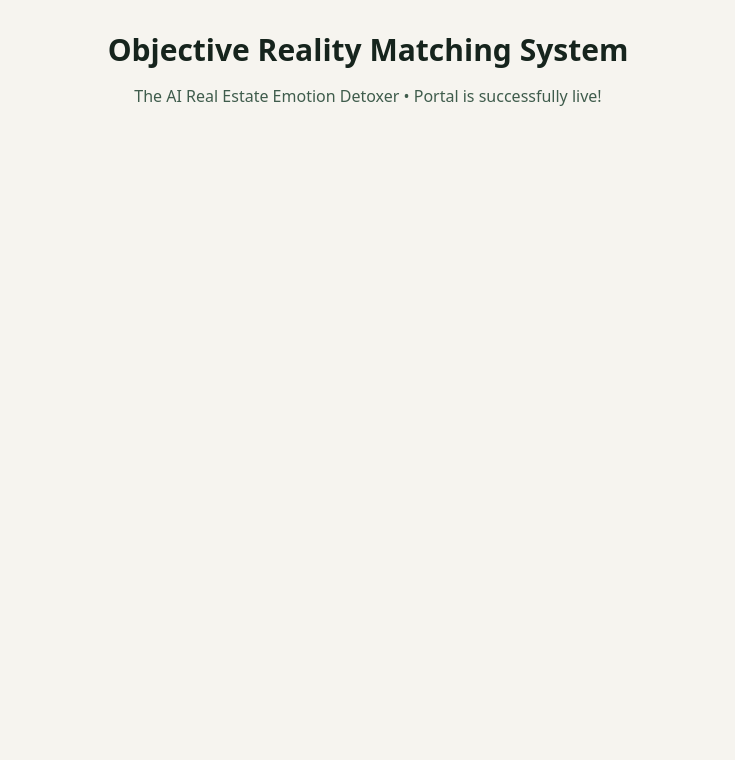
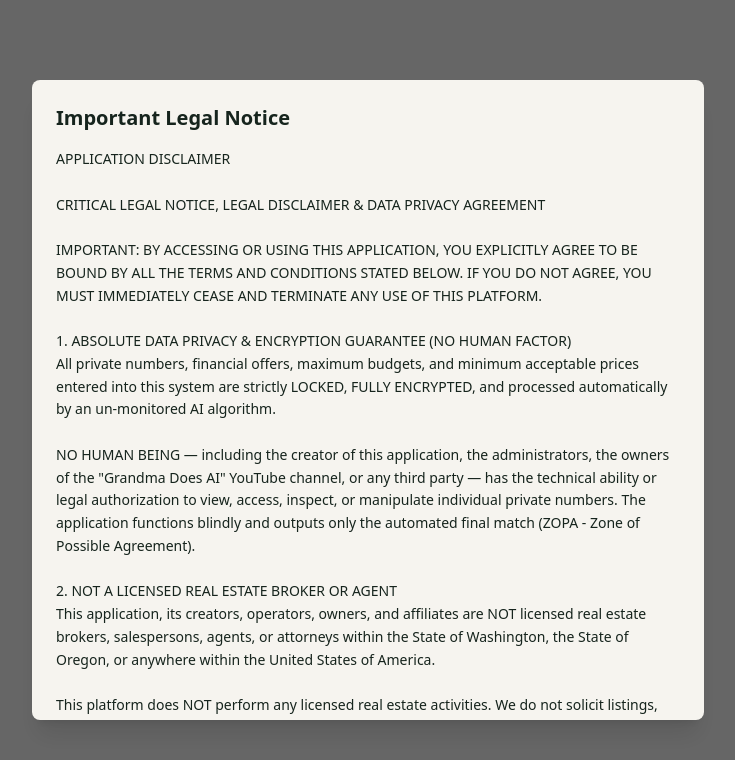
Before and after one commit to grandmadoesai/grandmadoesai-emotion-detoxer, a Next.js app: page / in a window 1280 px wide. Shown: the top 760 px of the page, without its empty margins (272-1007 px from the left). Built offline with nearby package versions, Linux system fonts and the light colour scheme.

Commit message:
Update layout.tsx

```diff
--- a/app/layout.tsx
+++ b/app/layout.tsx
@@ -1,5 +1,6 @@
 import type { Metadata } from 'next'
 import './globals.css'
+import DisclaimerGate from './components/DisclaimerGate'
 
 export const metadata: Metadata = {
   title: 'The AI Real Estate Emotion Detoxer',
@@ -13,7 +14,9 @@ export default function RootLayout({
 }) {
   return (
     <html lang="en">
-      <body>{children}</body>
+      <body>
+        <DisclaimerGate>{children}</DisclaimerGate>
+      </body>
     </html>
   )
 }
```
